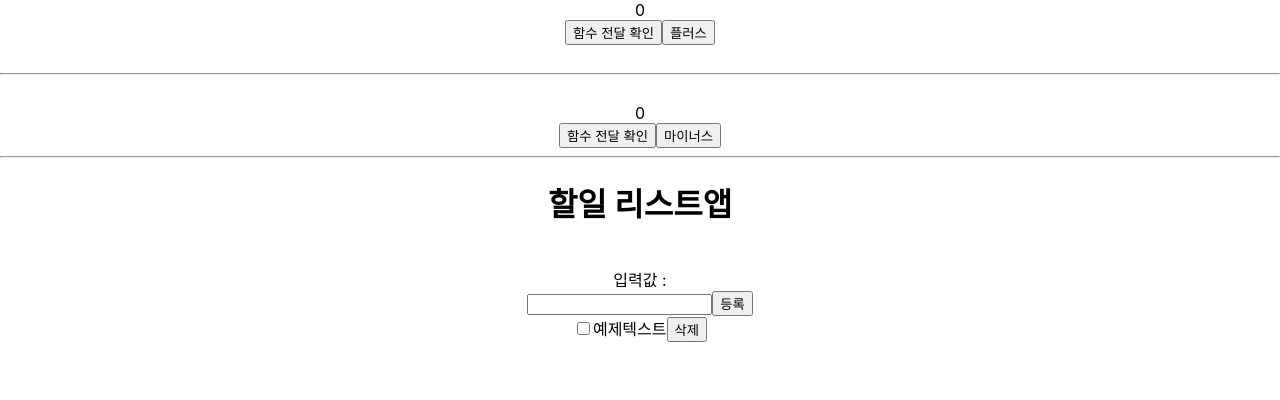
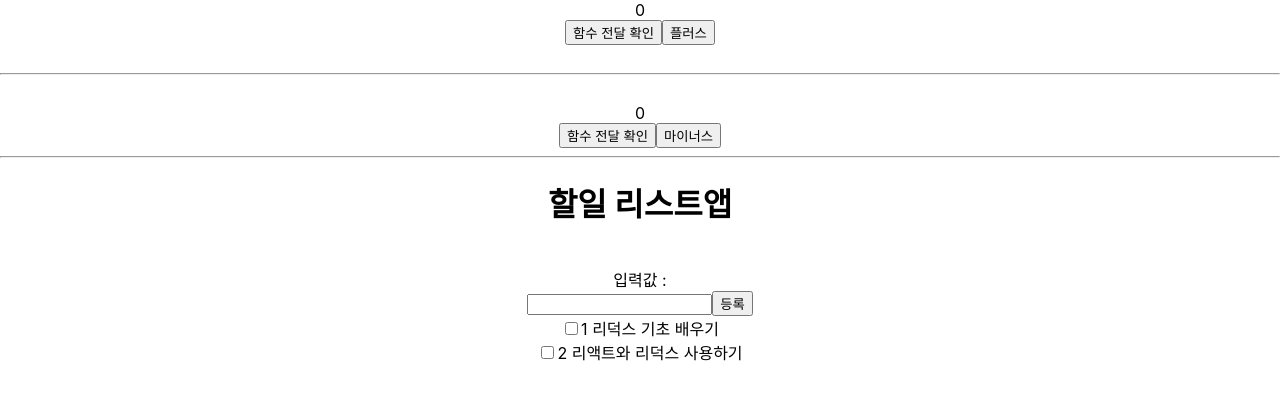
Before and after one commit to seunghwansohn/tutorial_react_redux, a React (Create React App) app: page / in a window 1280 px wide. Shown: the top 400 px of the page. Built offline with nearby package versions, Linux system fonts and the light colour scheme.

Commit message:
8. map을 통해서 todos값 모두 콤포넌트에 출력

```diff
--- a/src/components/todoComponent.js
+++ b/src/components/todoComponent.js
@@ -1,22 +1,34 @@
 import React from 'react'
 
-const TodoItemComponent = () => {
+const TodoItemComponent = (todos) => {
+    const todoMap = () => {
+        return todos.todos.map(c => {
+                return(
+                    <div>
+                        <input type = "checkbox"/>
+                        {c.id} {c.text}
+                        <br></br>
+                    </div>
+                )
+        })
+
+    }
+
+    console.log(todos.todos[0].id)
     return (
         <div>
-            <input type = "checkbox"/>
-            <span>예제텍스트</span>
-            <button>삭제</button>
-            <br></br>
+           {todoMap()}
         </div>
     )
 }
-const TodoComponent = ({input, onChangeInput}) => {
+const TodoComponent = ({input, onChangeInput, todos}) => {
     const onSubmitTodoItem = e => {
         e.preventDefault()
     }
     const onChange = e => {
         onChangeInput(e.target.value)
     }
+    console.log(todos.todos)
     return (
         <div>
             <h1>할일 리스트앱</h1>
@@ -26,7 +38,7 @@ const TodoComponent = ({input, onChangeInput}) => {
                 <input value = {input} onChange = {onChange}/>
                 <button type = "submit">등록</button>
             </form>
-            <TodoItemComponent></TodoItemComponent>
+            <TodoItemComponent todos = {todos.todos}></TodoItemComponent>
         </div>
     )
 }
```
